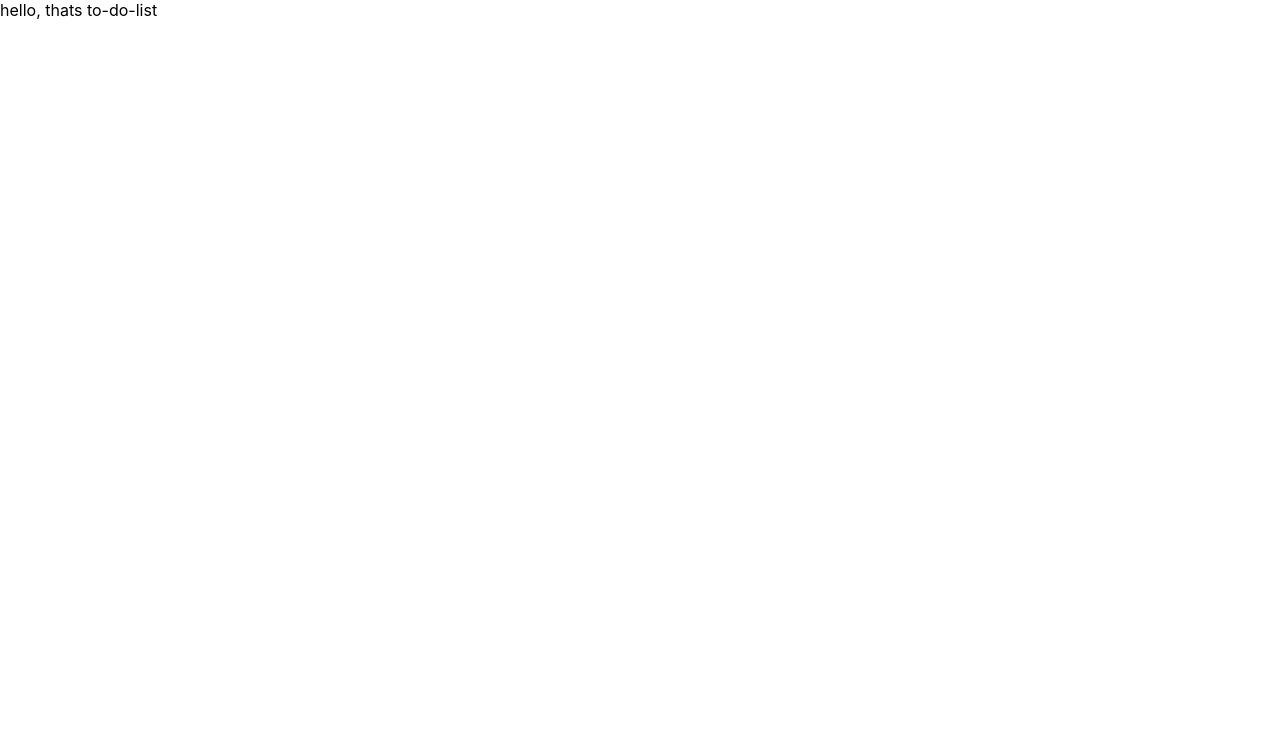
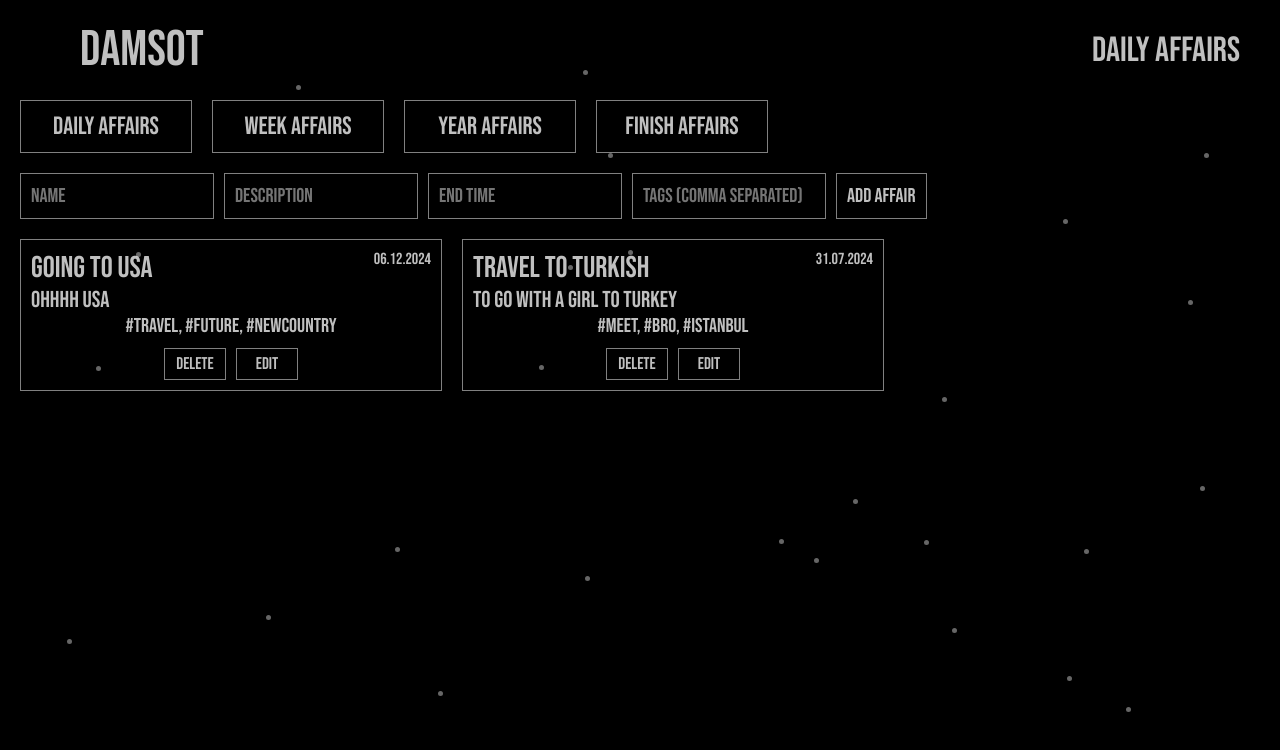
Before and after one commit to damsotk/resume-for-job, a React (Create React App) app: page /to-do-list in a window 1280 px wide. Shown: the top 750 px of the page. Built offline with nearby package versions, Linux system fonts and the light colour scheme; data requests are answered from the project's data file.

Commit message:
v2.2 The to-do list is complete 25%

```diff
--- /dev/null
+++ b/db.json
@@ -0,0 +1,26 @@
+{
+  "daily_affairs": [
+    {
+      "id": "1",
+      "name": "going to usa",
+      "description": "ohhhh usa",
+      "end_time": "06.12.2024",
+      "tags": [
+        "#travel",
+        "#future",
+        "#newCountry"
+      ]
+    },
+    {
+      "id": "2",
+      "name": "travel to turkish",
+      "description": "to go with a girl to Turkey",
+      "end_time": "31.07.2024",
+      "tags": [
+        "#meet",
+        "#bro",
+        "#istanbul"
+      ]
+    }
+  ]
+}
--- a/package.json
+++ b/package.json
@@ -6,6 +6,7 @@
     "@testing-library/jest-dom": "^5.17.0",
     "@testing-library/react": "^13.4.0",
     "@testing-library/user-event": "^13.5.0",
+    "axios": "^1.7.2",
     "react": "^18.3.1",
     "react-dom": "^18.3.1",
     "react-router-dom": "^6.24.1",
--- a/src/main-page/main-page-show-logic-work/to-do-list/to-do-list.css
+++ b/src/main-page/main-page-show-logic-work/to-do-list/to-do-list.css
@@ -0,0 +1,137 @@
+.background {
+    font-family: 'Bebas Neue', sans-serif;
+    color: #C0C0C0;
+    padding: 0px 20px 0px 20px;
+}
+
+.header {
+    padding: 20px;
+}
+
+.selectMode {
+    font-size: 35px;
+}
+
+.menuForNavToDoList {
+    display: flex;
+    justify-content: start;
+    gap: 20px;
+    margin-bottom: 20px;
+}
+
+.buttonForNavToDoList {
+    border: 1px solid rgba(255, 255, 255, 0.5);
+    padding: 10px;
+    width: 150px;
+    font-size: 25px;
+    text-align: center;
+}
+
+.buttonForNavToDoList:hover {
+    cursor: pointer;
+    scale: 1.1;
+    transition: all 0.5s;
+}
+
+.flexForInputsDailyAffairs {
+    display: flex;
+    gap: 10px;
+}
+
+.flexForInputsDailyAffairs input {
+    background-color: #000;
+    border: 1px solid rgba(255, 255, 255, 0.5);
+    padding: 10px;
+    font-family: 'Bebas Neue', sans-serif;
+    color: #C0C0C0;
+    font-size: 20px;
+}
+
+.buttonForToDo {
+    border: 1px solid rgba(255, 255, 255, 0.5);
+    padding: 10px;
+    font-size: 20px;
+    cursor: pointer;
+}
+
+.buttonForToDo:hover {
+    scale: 1.1;
+    transition: all 0.5s;
+}
+
+.cardsContainerDaily {
+    display: flex;
+    gap: 20px;
+    margin-top: 20px;
+}
+
+.cardDailyAffair {
+    border: 1px solid rgba(255, 255, 255, 0.5);
+    padding: 10px;
+    width: 400px;
+}
+
+.headCardForDailyAffair {
+    display: flex;
+    justify-content: space-between;
+}
+
+.affairName {
+    font-size: 30px;
+}
+
+.descDailyAffairCard {
+    font-size: 23px;
+}
+
+.tagsDailyAffairCard {
+    text-align: center;
+    font-size: 20px;
+}
+
+.settingsDailyAffairCard {
+    display: flex;
+    justify-content: center;
+    margin-top: 10px;
+    gap: 10px;
+}
+
+.buttonForAffairs {
+    border: 1px solid rgba(255, 255, 255, 0.5);
+    padding: 5px;
+    font-size: 17px;
+    text-align: center;
+    cursor: pointer;
+    width: 50px;
+}
+
+/* Modal styles */
+.modal {
+    position: fixed;
+    top: 0;
+    left: 0;
+    width: 100%;
+    height: 100%;
+    background: rgba(0, 0, 0, 0.5);
+    display: flex;
+    justify-content: center;
+    align-items: center;
+}
+
+.modal-content {
+    background: white;
+    padding: 20px;
+    border-radius: 5px;
+    max-width: 500px;
+    width: 100%;
+}
+
+.modal-content input {
+    display: block;
+    margin-bottom: 10px;
+    width: calc(100% - 20px);
+}
+
+.modal-content button {
+    margin-right: 10px;
+}
--- a/src/main-page/main-page-show-logic-work/to-do-list/to-do-list.js
+++ b/src/main-page/main-page-show-logic-work/to-do-list/to-do-list.js
@@ -1,10 +1,206 @@
+import React, { useState, useEffect } from 'react';
+import axios from 'axios';
+import './to-do-list.css';
+import useBallsAnimation from '../../hooks/useBallsAnimation';
 
-import './to-do-list.css';
+const Modal = ({ isOpen, affair, onClose, onSave }) => {
+  const [editedAffair, setEditedAffair] = useState({ ...affair });
+
+  useEffect(() => {
+    setEditedAffair({ ...affair });
+  }, [affair]);
+
+  if (!isOpen) return null;
+
+  const handleChange = (e) => {
+    const { name, value } = e.target;
+    setEditedAffair({ ...editedAffair, [name]: value });
+  };
+
+  const handleSave = () => {
+    onSave({
+      ...editedAffair,
+      tags: editedAffair.tags.split(',').map(tag => tag.trim())
+    });
+  };
+
+  return (
+    <div className="modal">
+      <div className="modal-content">
+        <h2>Edit Affair</h2>
+        <input
+          type="text"
+          name="name"
+          placeholder="Name"
+          value={editedAffair.name}
+          onChange={handleChange}
+        />
+        <input
+          type="text"
+          name="description"
+          placeholder="Description"
+          value={editedAffair.description}
+          onChange={handleChange}
+        />
+        <input
+          type="text"
+          name="end_time"
+          placeholder="End Time"
+          value={editedAffair.end_time}
+          onChange={handleChange}
+        />
+        <input
+          type="text"
+          name="tags"
+          placeholder="Tags (comma separated)"
+          value={editedAffair.tags}
+          onChange={handleChange}
+        />
+        <button onClick={handleSave}>Save</button>
+        <button onClick={onClose}>Cancel</button>
+      </div>
+    </div>
+  );
+};
 
 function ToDoList() {
+  const [affairs, setAffairs] = useState([]);
+  const [newAffair, setNewAffair] = useState({
+    name: '',
+    description: '',
+    end_time: '',
+    tags: ''
+  });
+  const [isModalOpen, setIsModalOpen] = useState(false);
+  const [currentAffair, setCurrentAffair] = useState(null);
+  const balls = useBallsAnimation();
+
+
+  useEffect(() => {
+    axios.get('http://localhost:5000/daily_affairs')
+      .then(response => {
+        const fetchedAffairs = response.data.map(affair => ({
+          ...affair,
+          tags: Array.isArray(affair.tags) ? affair.tags : affair.tags.split(',').map(tag => tag.trim())
+        }));
+        setAffairs(fetchedAffairs);
+      })
+      .catch(error => console.error('Error fetching data:', error));
+  }, []);
+
+  const handleAddAffair = () => {
+    if (!newAffair.name.trim()) return;
+
+    const affairToAdd = {
+      id: String(affairs.length + 1),
+      ...newAffair,
+      tags: newAffair.tags.split(',').map(tag => tag.trim())
+    };
+
+    axios.post('http://localhost:5000/daily_affairs', affairToAdd)
+      .then(response => {
+        setAffairs([...affairs, response.data]);
+        setNewAffair({
+          name: '',
+          description: '',
+          end_time: '',
+          tags: ''
+        });
+      })
+      .catch(error => console.error('Error adding affair:', error));
+  };
+
+  const handleDeleteAffair = (id) => {
+    axios.delete(`http://localhost:5000/daily_affairs/${id}`)
+      .then(() => {
+        setAffairs(affairs.filter(affair => affair.id !== id));
+      })
+      .catch(error => console.error('Error deleting affair:', error));
+  };
+
+  const openModal = (affair) => {
+    setCurrentAffair(affair);
+    setIsModalOpen(true);
+  };
+
+  const closeModal = () => {
+    setIsModalOpen(false);
+    setCurrentAffair(null);
+  };
+
+  const saveChanges = (editedAffair) => {
+    axios.put(`http://localhost:5000/daily_affairs/${editedAffair.id}`, editedAffair)
+      .then(response => {
+        setAffairs(affairs.map(affair => affair.id === editedAffair.id ? response.data : affair));
+        closeModal();
+      })
+      .catch(error => console.error('Error updating affair:', error));
+  };
+
   return (
-    <div>
-      hello, thats to-do-list
+    <div className='background'>
+      <div className='containerForBalls'></div>
+      <div className='header'>
+        <div className='logo'>
+          damsot
+        </div>
+        <div className='selectMode'>Daily Affairs</div>
+      </div>
+      <div className='menuForNavToDoList'>
+        <div className='buttonForNavToDoList'>daily affairs</div>
+        <div className='buttonForNavToDoList'>week affairs</div>
+        <div className='buttonForNavToDoList'>year affairs</div>
+        <div className='buttonForNavToDoList'>finish affairs</div>
+      </div>
+      <div className='flexForInputsDailyAffairs'>
+        <input
+          type="text"
+          placeholder="Name"
+          value={newAffair.name}
+          onChange={(e) => setNewAffair({ ...newAffair, name: e.target.value })}
+        />
+        <input
+          type="text"
+          placeholder="Description"
+          value={newAffair.description}
+          onChange={(e) => setNewAffair({ ...newAffair, description: e.target.value })}
+        />
+        <input
+          type="text"
+          placeholder="End Time"
+          value={newAffair.end_time}
+          onChange={(e) => setNewAffair({ ...newAffair, end_time: e.target.value })}
+        />
+        <input
+          type="text"
+          placeholder="Tags (comma separated)"
+          value={newAffair.tags}
+          onChange={(e) => setNewAffair({ ...newAffair, tags: e.target.value })}
+        />
+        <div className='buttonForToDo' onClick={handleAddAffair}>Add Affair</div>
+      </div>
+      <div className='cardsContainerDaily'>
+        {affairs.map(affair => (
+          <div key={affair.id} className='cardDailyAffair'>
+            <div className='headCardForDailyAffair'>
+              <div className='affairName'>{affair.name}</div>
+              <div>{affair.end_time}</div>
+            </div>
+            <div className='descDailyAffairCard'>{affair.description}</div>
+            <div className='tagsDailyAffairCard'>{Array.isArray(affair.tags) ? affair.tags.join(', ') : affair.tags}</div>
+            <div className='settingsDailyAffairCard'>
+              <div className='buttonForAffairs' onClick={() => handleDeleteAffair(affair.id)}>Delete</div>
+              <div className='buttonForAffairs' onClick={() => openModal(affair)}>Edit</div>
+            </div>
+          </div>
+        ))}
+      </div>
+      <Modal
+        isOpen={isModalOpen}
+        affair={currentAffair}
+        onClose={closeModal}
+        onSave={saveChanges}
+      />
     </div>
   );
 }
```
Also changed, not shown: 1 other file (tests, documents, lock files or other folders).
